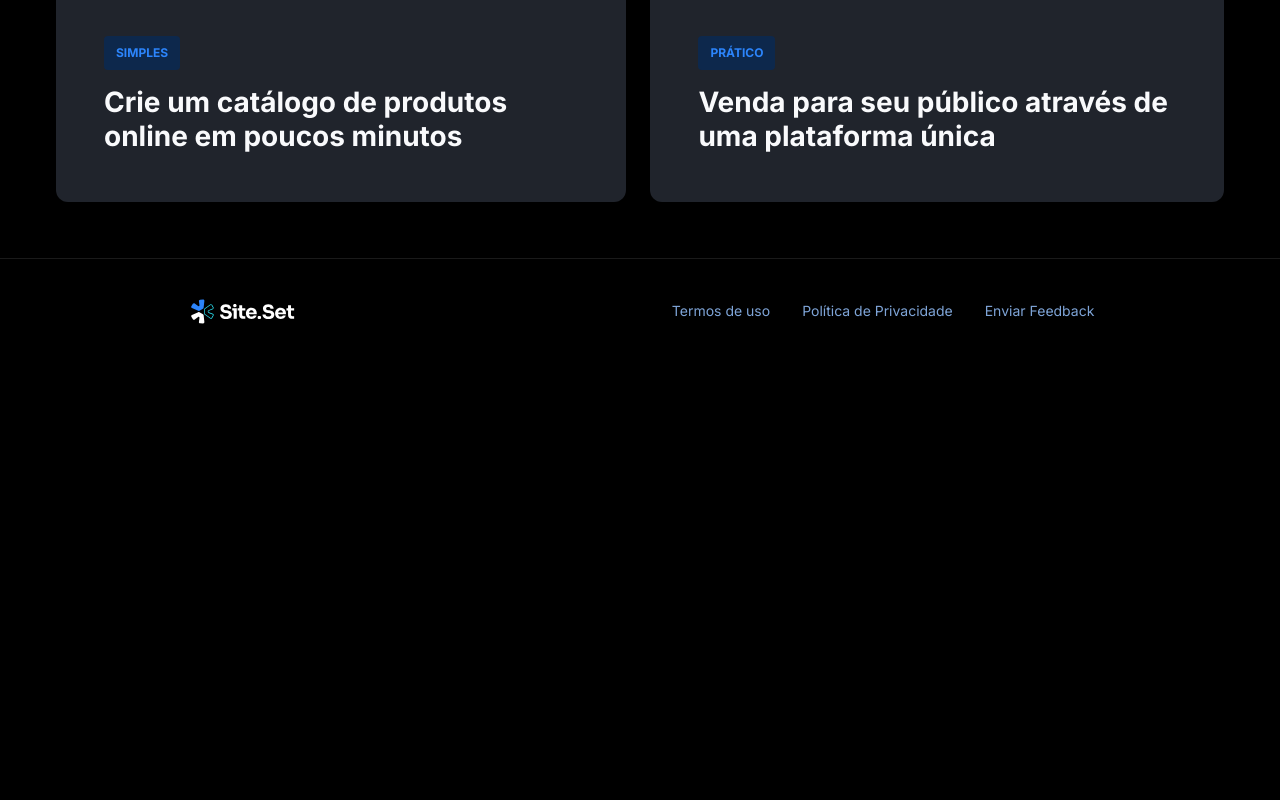
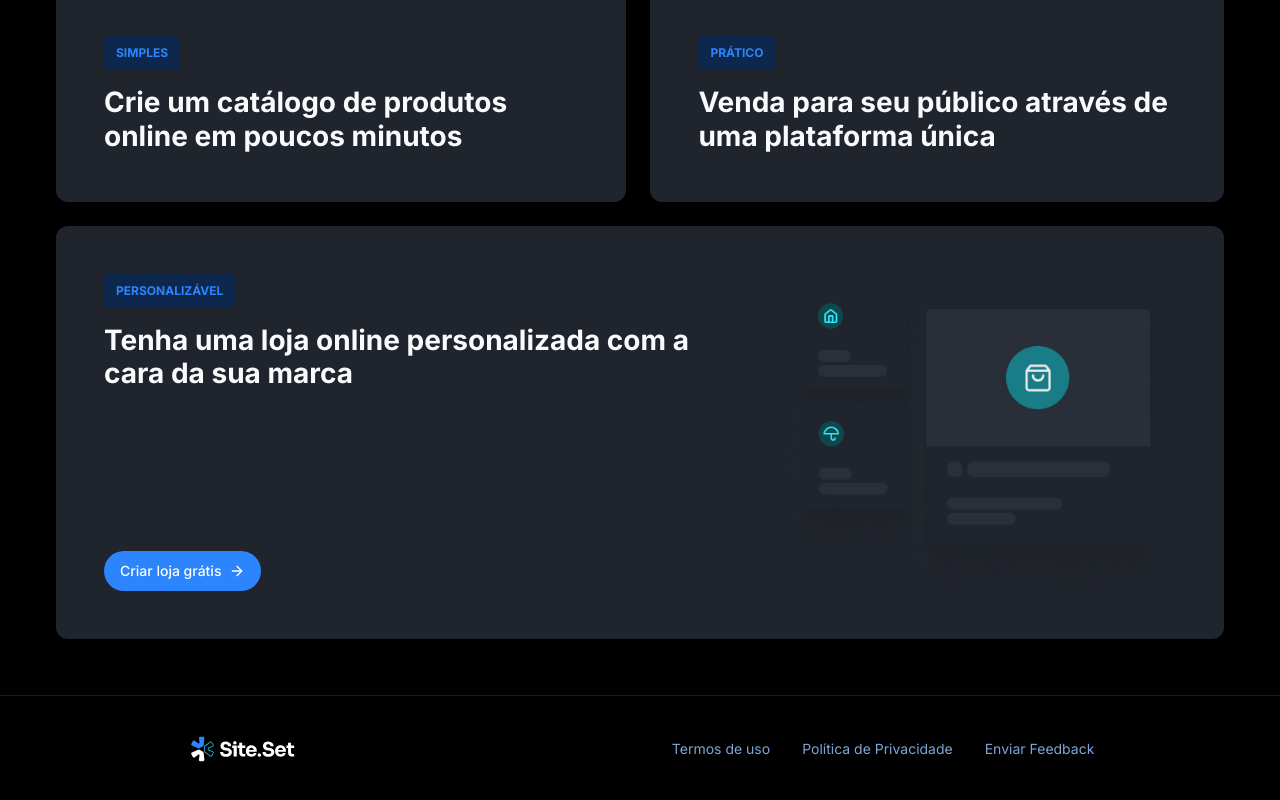
Before and after one commit to xsalles/next-course, a Next.js app: page / in a window 1280 px wide. Shown: the part 720-1520 px from the top of the page. Before the commit the page ends 1084 px from the top, so only its background shows below. Built offline with nearby package versions, Linux system fonts and the light colour scheme.

Commit message:
feat: finished the feature section

```diff
--- a/src/components/FeatureSection/index.tsx
+++ b/src/components/FeatureSection/index.tsx
@@ -1,7 +1,10 @@
+import { ArrowRight } from "lucide-react";
+import { Button } from "../ui/button";
+import Image from "next/image";
+
 export default function FeatureSection() {
   return (
-    <section className="p-14">
-
+    <section className="p-14 flex flex-col gap-6">
       <div className="flex gap-6 justify-between">
         <article className="flex flex-col text-left p-12 gap-4 bg-gray-400 rounded-xl">
           <p className="bg-blue-400 text-blue-200 px-3 py-2 text-body-xs font-bold rounded-sm w-fit">
@@ -20,10 +23,31 @@ export default function FeatureSection() {
             Venda para seu público através de uma plataforma única
           </h3>
         </article>
-
       </div>
 
-      <article></article>
+      <article className="flex items-center justify-between gap-6 p-12 bg-gray-400 rounded-xl">
+        <div className="flex flex-col items-start text-left gap-40">
+          <div className="flex flex-col gap-4">
+            <p className="bg-blue-400 text-blue-200 px-3 py-2 text-body-xs font-bold rounded-sm w-fit">
+              PERSONALIZÁVEL
+            </p>
+            <h3 className="text-heading-lg text-gray-100">
+              Tenha uma loja online personalizada com a cara da sua marca
+            </h3>
+          </div>
+          <Button className="rounded-full">
+            Criar loja grátis
+            <ArrowRight />
+          </Button>
+        </div>
+
+        <Image
+          alt="Ilustração de alguns cards de funcionalidades como compras, símbolo de casa"
+          src={"/illustrationFeature.png"}
+          width={400}
+          height={400}
+        />
+      </article>
     </section>
   );
 }
--- a/src/components/HeroSection/index.tsx
+++ b/src/components/HeroSection/index.tsx
@@ -37,7 +37,7 @@ export default function HeroSection() {
       </div>
       <Image
         alt="Ilustração de imagem"
-        src={"/illustration.png"}
+        src={"/illustrationHero.png"}
         width={500}
         height={500}
       />
```
Also changed, not shown: public/illustrationFeature.png (added), public/illustrationHero.png (renamed from public/illustration.png). Lines whose indentation alone changed are shown as unchanged.
